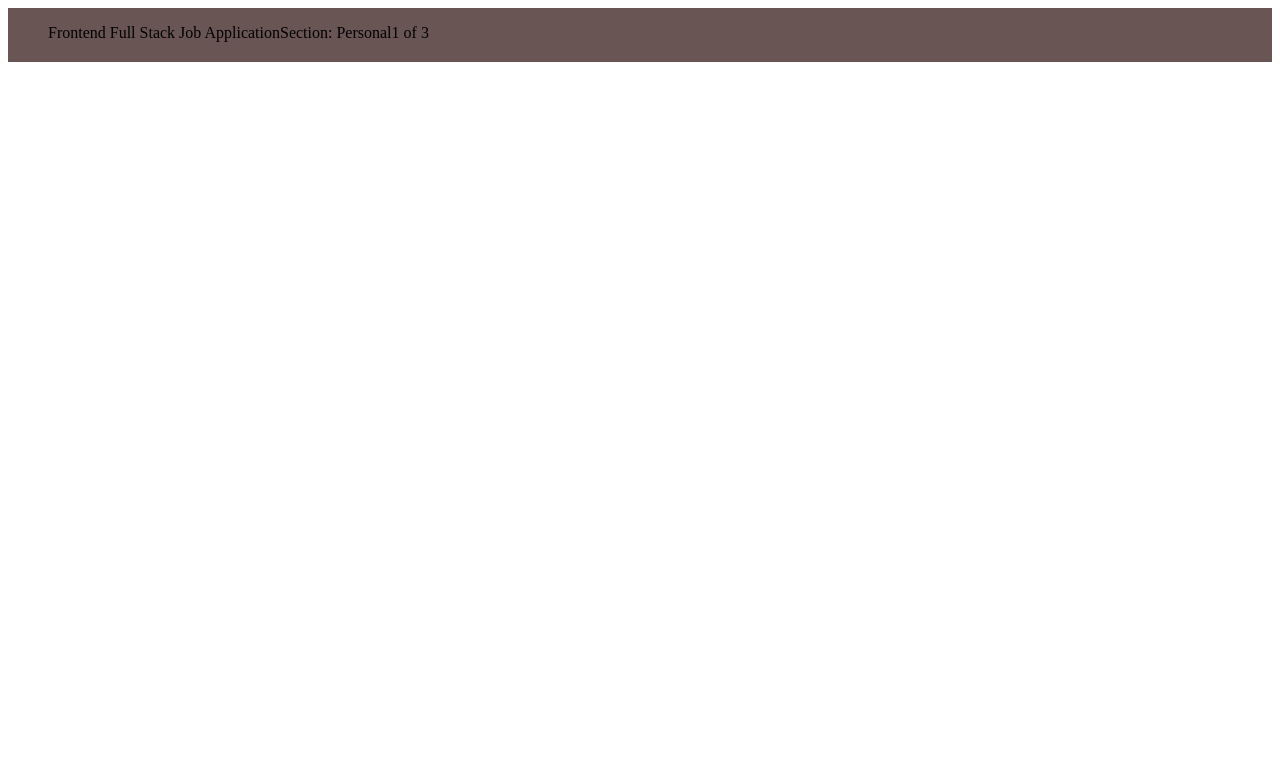
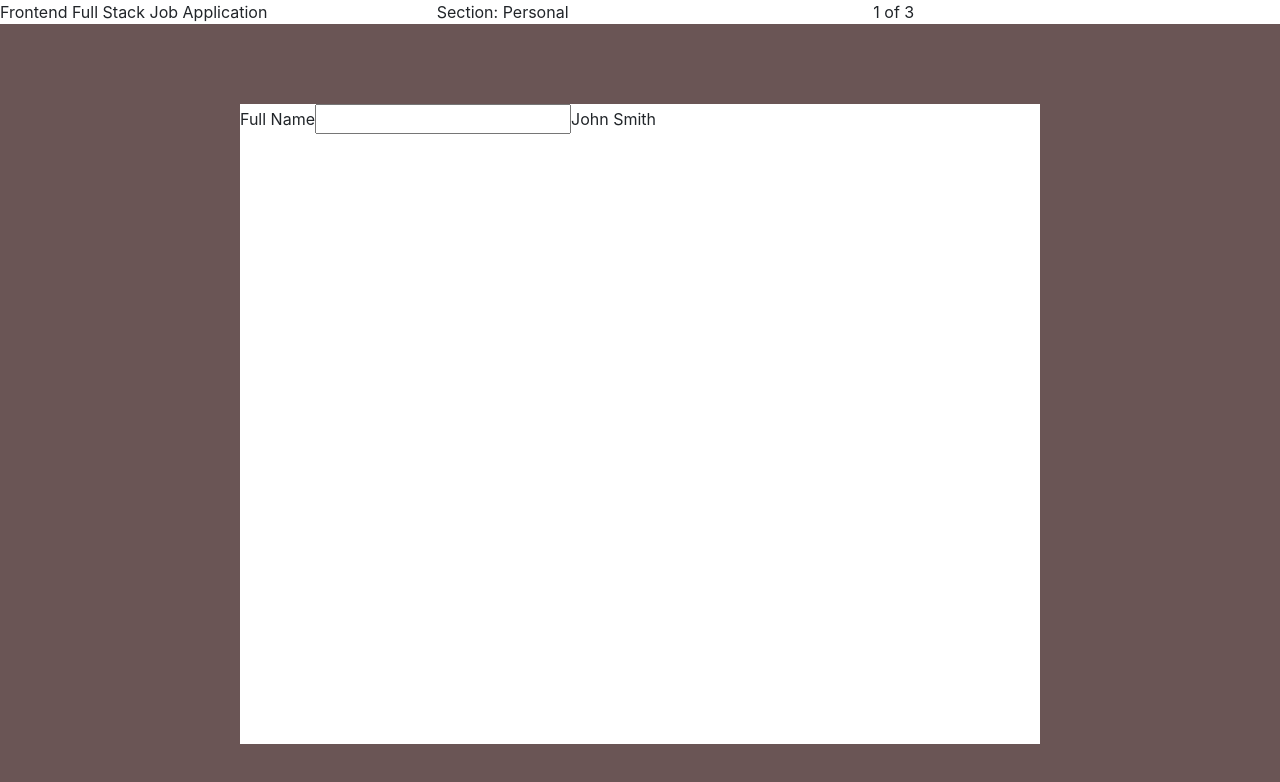
Before and after one commit to jcsmileyjr/job-application, a Vue app: page / in a window 1280 px wide. Shown: the top 782 px of the page. Built offline with nearby package versions, Linux system fonts and the light colour scheme.

Commit message:
Initial Look
- Static Nav
- Two color content area and work area
- initial input-form component
- added Bootstrap

```diff
--- a/package.json
+++ b/package.json
@@ -8,6 +8,8 @@
     "lint": "vue-cli-service lint"
   },
   "dependencies": {
+    "bootstrap": "^4.3.1",
+    "bootstrap-vue": "^2.1.0",
     "core-js": "^3.3.2",
     "vue": "^2.6.10"
   },
--- a/src/App.vue
+++ b/src/App.vue
@@ -1,21 +1,23 @@
 <template>
   <div id="app">
     <Nav />
+    <Content />
   </div>
 </template>
 
 <script>
 import Nav from '@/components/Nav.vue';
+import Content from '@/components/Content.vue';
+
 export default {
   name: 'app',
   components: {
-    Nav
+    Nav,
+    Content,
   }
 }
 </script>
 
 <style>
-  #app {
-    background-color: #6A5555;
-  }
+
 </style>
--- /dev/null
+++ b/src/components/Content.vue
@@ -0,0 +1,37 @@
+<template>
+    <section id="content-section">
+        <div id="work-area">
+            <InputForm title="Full Name"  example="John Smith" />
+        </div>
+    </section>
+</template>
+
+<script>
+import InputForm from '@/components/Input-Form.vue';
+
+export default {
+    name:"content-section",
+    components:{
+        InputForm,
+    }
+}
+</script>
+
+<style scoped>
+
+    #content-section {
+        display: flex;
+        flex-direction: column;
+        justify-content: center;
+        align-items: center;
+        min-height: 100vh;
+        background-color:#6A5555;
+    }
+    #work-area {
+
+
+        background-color: white;
+        height: 80vh;
+        width: 100vh;
+    }
+</style>
--- /dev/null
+++ b/src/components/Input-Form.vue
@@ -0,0 +1,20 @@
+<template>
+    <section id="input-form">
+        <div>
+            <label>{{title}}</label>
+            <input type="text" />
+            <label>{{example}}</label>
+        </div>
+    </section>
+</template>
+
+<script>
+export default {
+    name: "input-form",
+    props:{
+        title: String,
+        input: String,
+        example: String,
+    }
+}
+</script>
--- a/src/components/Nav.vue
+++ b/src/components/Nav.vue
@@ -1,11 +1,9 @@
-<template>
-    <div id="nav-section">
-        <ul class="horizontal-navbar">
-            <li>Frontend Full Stack Job Application</li>
-            <li>Section: Personal</li>
-            <li>1 of 3</li>
-        </ul>
-    </div>
+<template class="container">
+    <section id="nav-section" class="row">
+        <div class="col-sm">Frontend Full Stack Job Application</div>
+        <div class="col-sm">Section: Personal</div>
+        <div class="col-sm ">1 of 3</div>
+    </section>
 </template>
 
 <script>
```
Also changed, not shown: src/main.js (+7 -0 lines), 1 other file (tests, documents, lock files or other folders).
